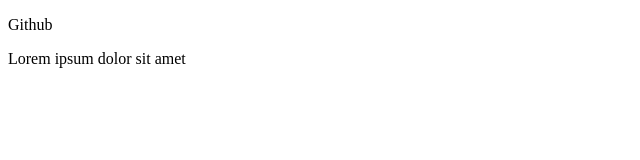
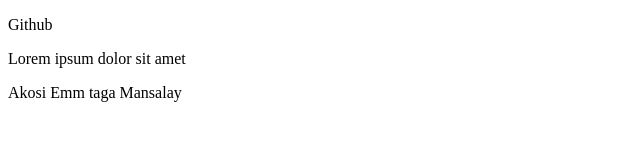
Before and after one commit to akosiEmm/Imman_git, a plain HTML site: page index.html in a window 1280 px wide. Shown: the whole page, without its empty margins (0-640 px from the left). Drawn offline with Linux system fonts and the light colour scheme.

Commit message:
Adding paragraph

```diff
--- a/index.html
+++ b/index.html
@@ -8,6 +8,7 @@
 <body>
     <p>Github</p>
     <p>Lorem ipsum dolor sit amet</p>
+    <p>Akosi Emm taga Mansalay</p>
 
 </body>
 </html>
```
